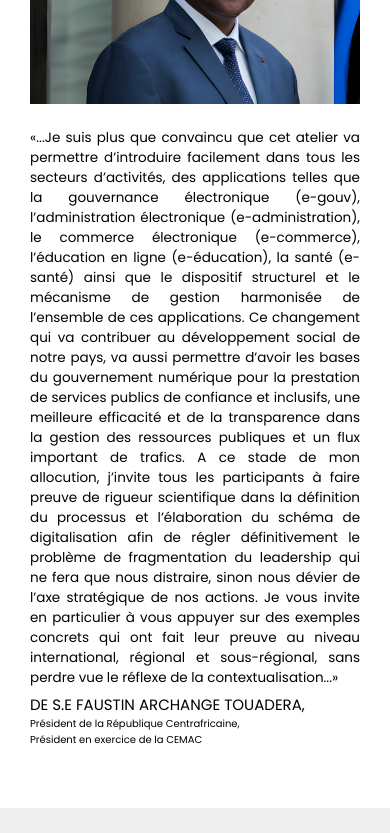
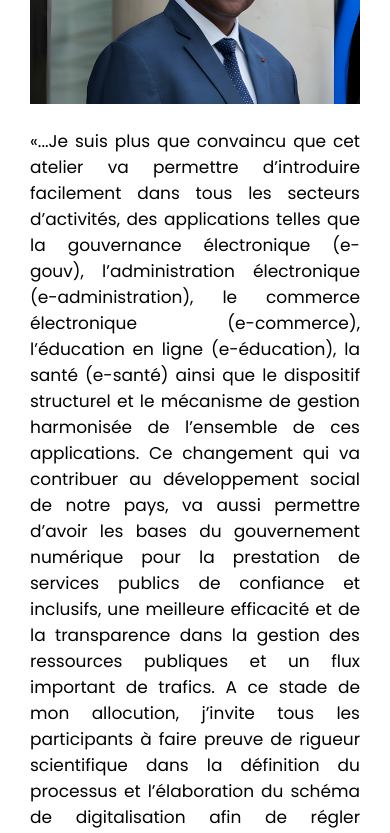
Before and after one commit to Pagnol237/siteweb-cades, a Next.js app: page / in a window 390 px wide. Shown: the part 1020-1853 px from the top of the page. Built offline with nearby package versions, Linux system fonts and the light colour scheme.

Commit message:
text update

```diff
--- a/src/style/PresidentBlock.module.scss
+++ b/src/style/PresidentBlock.module.scss
@@ -45,7 +45,7 @@
     }
     .text{
         width: 100%;
-        font-size: 13.5px;
+        font-size: 17px;
     }
     #mainUa{
         padding:60px 30px 60Px 30px;
```
